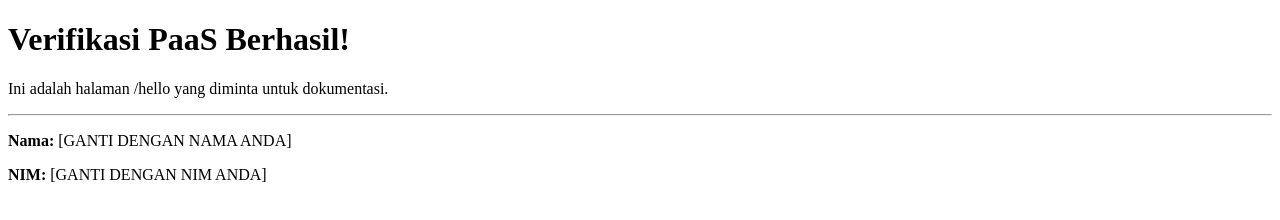
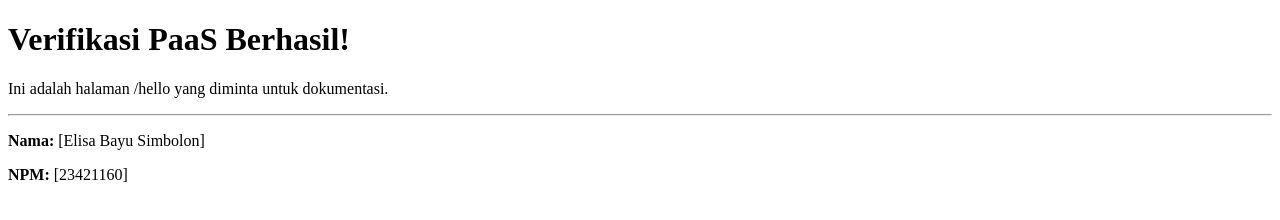
Before and after one commit to elisabayusimbolon/Tugas-vercel-PaaS, a plain HTML site: page hello.html in a window 1280 px wide. Drawn offline with Linux system fonts and the light colour scheme.

Commit message:
Update hello.html

```diff
--- a/hello.html
+++ b/hello.html
@@ -7,7 +7,8 @@
     <h1>Verifikasi PaaS Berhasil!</h1>
     <p>Ini adalah halaman /hello yang diminta untuk dokumentasi.</p>
     <hr>
-    <p><strong>Nama:</strong> [GANTI DENGAN NAMA ANDA]</p>
-    <p><strong>NIM:</strong> [GANTI DENGAN NIM ANDA]</p>
+    <p><strong>Nama:</strong> [Elisa Bayu Simbolon]</p>
+    <p><strong>NPM:</strong> [23421160]</p>
 </body>
+
 </html>
```
